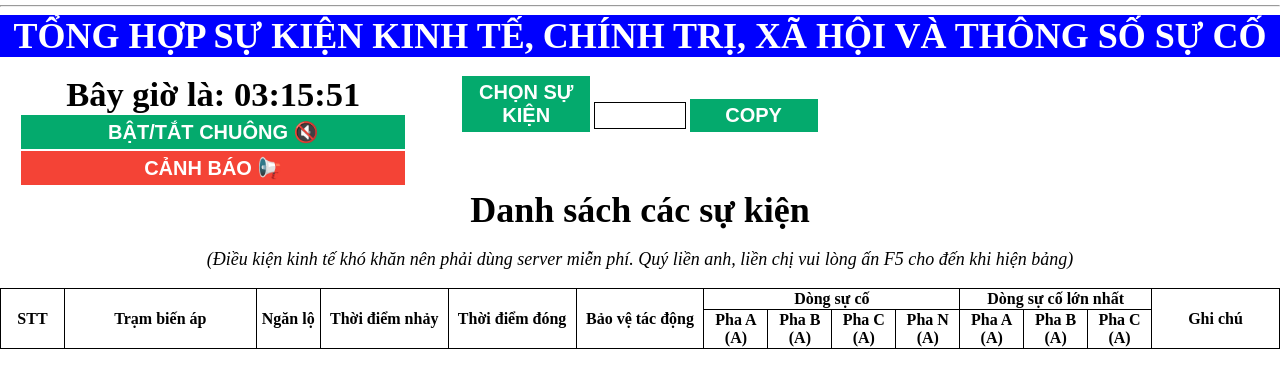
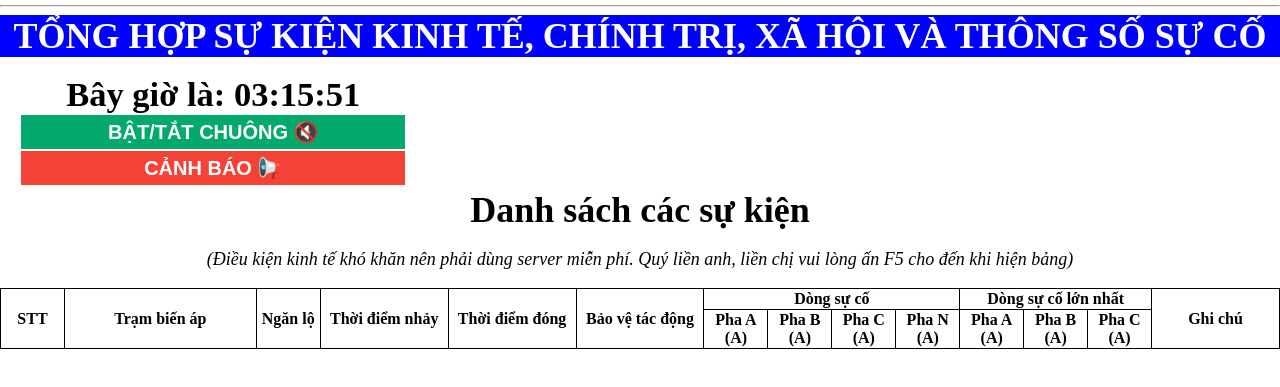
Before and after one commit to TTDKXHD/TSSC-DIENLUC, a plain HTML site: page index.html in a window 1280 px wide. Shown: the part 95-482 px from the top of the page. Drawn offline with Linux system fonts and the light colour scheme.

Commit message:
Update index.html

```diff
--- a/index.html
+++ b/index.html
@@ -77,11 +77,6 @@
           </button>
         </div>
         <div class="side_by_side">
-          <button id="spare" class="btn_style" style="width: 30%; padding: 5px;">CHỌN SỰ KIỆN</button>
-          <input id="input_report" class="table-content" type="text" style="width: 20%;" />
-          <button id="copy_report" class="btn_style" style="width: 30%; padding: 5px;">COPY</button>
-          <br />
-          <a id="report" style="font-size: 20px; width: 50%;"></a>
         </div>
       </div>
     </center>
```
